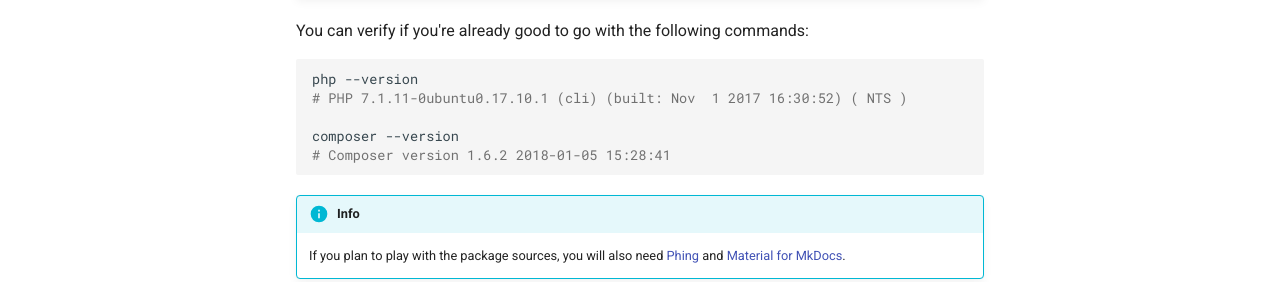
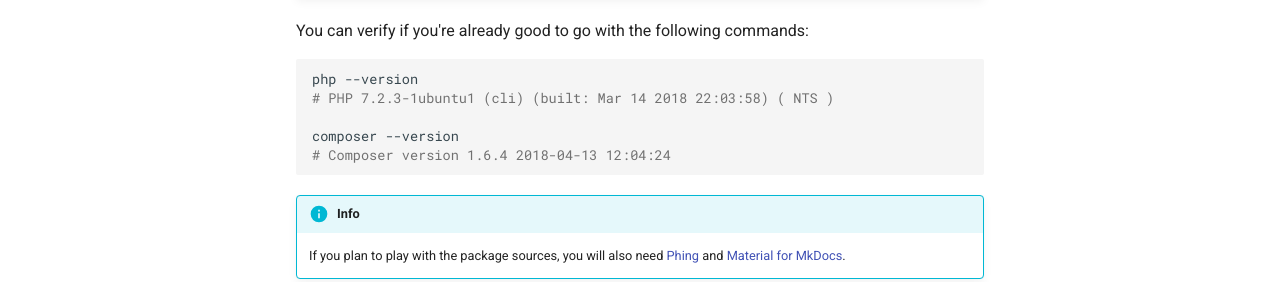
Before and after one commit to cedx/json-messages.yii, an MkDocs documentation site: the page built from doc/installation.md, in a window 1280 px wide and 1172 px high. Shown: the part 388-670 px from the top of the window. Built offline with MkDocs 1.6.1 and Material for MkDocs 9.7.7, drawn with Linux system fonts in a browser that asks for light colours; comment, search, counter and statistics services are not loaded; old or Windows-style settings are respelled for this version of MkDocs.

Commit message:
Updated the documentation

````diff
--- a/doc/installation.md
+++ b/doc/installation.md
@@ -11,10 +11,10 @@ You can verify if you're already good to go with the following commands:
 
 ```shell
 php --version
-# PHP 7.1.11-0ubuntu0.17.10.1 (cli) (built: Nov  1 2017 16:30:52) ( NTS )
+# PHP 7.2.3-1ubuntu1 (cli) (built: Mar 14 2018 22:03:58) ( NTS )
 
 composer --version
-# Composer version 1.6.2 2018-01-05 15:28:41
+# Composer version 1.6.4 2018-04-13 12:04:24
 ```
 
 !!! info
````
